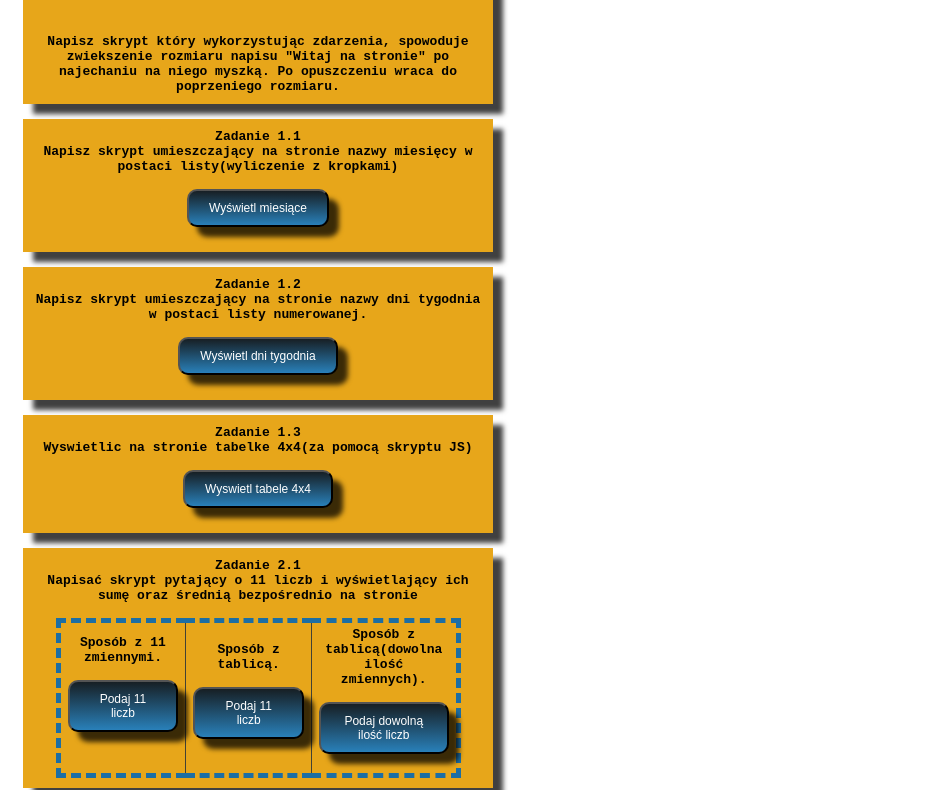
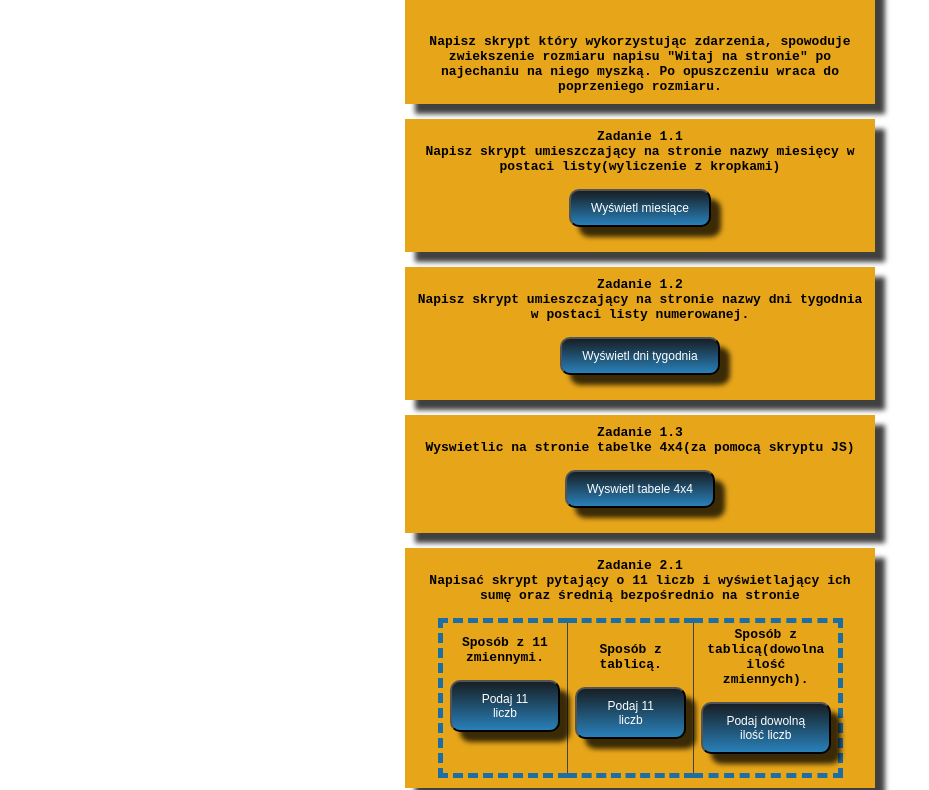
Before and after one commit to BrandoSoft/zadania-Cosinus, a plain HTML site: page index.html in a window 1280 px wide. Shown: the part 133-923 px from the top of the page, without its empty margins (0-929 px from the left). Drawn offline with Linux system fonts and the light colour scheme.

Commit message:
centered

```diff
--- a/index.html
+++ b/index.html
@@ -8,7 +8,7 @@
         body {
             font-family: monospace;
             font-weight: 600;
-            align-items: center;
+
         }
 
         ul,
@@ -26,7 +26,9 @@
             padding: 10px;
             box-shadow: 10px 10px 5px 0px rgba(0, 0, 0, 0.75);
             text-align: center;
-            width: 450px
+            width: 450px;
+            margin-left: auto;
+            margin-right: auto;
         }
 
 
```
